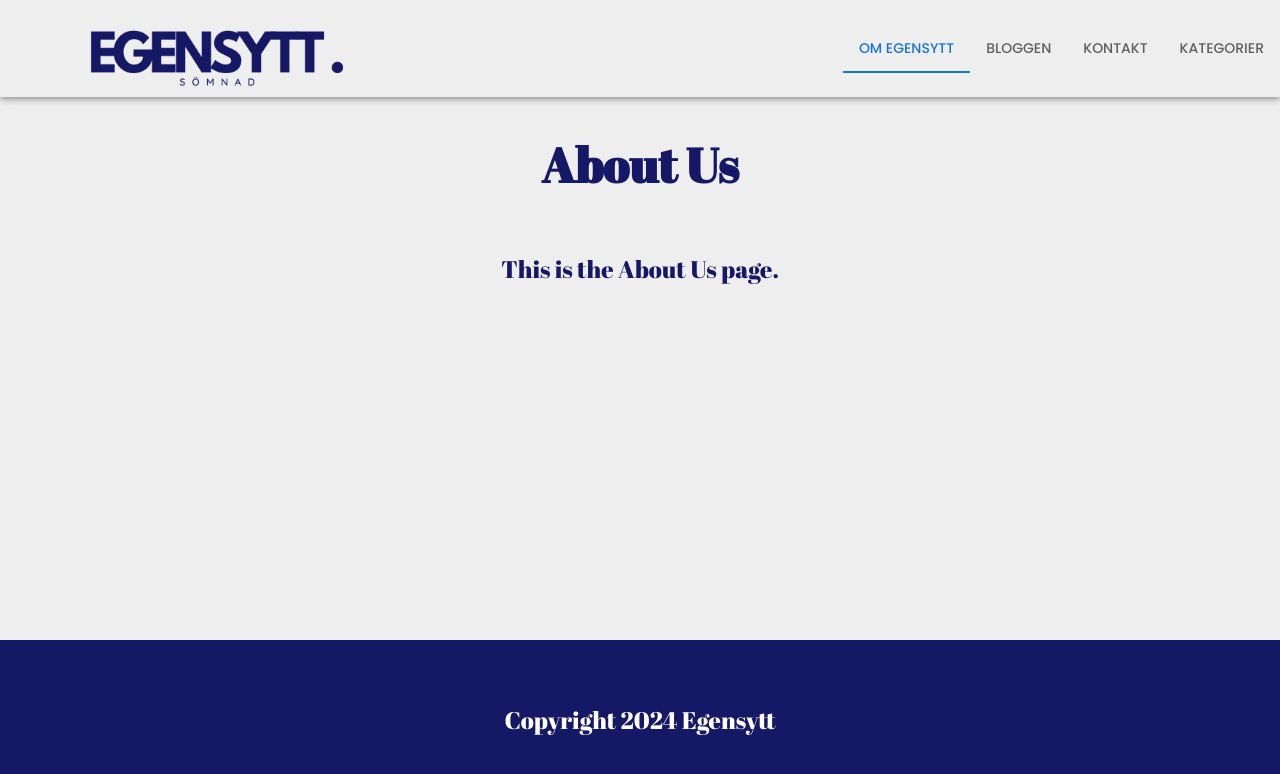
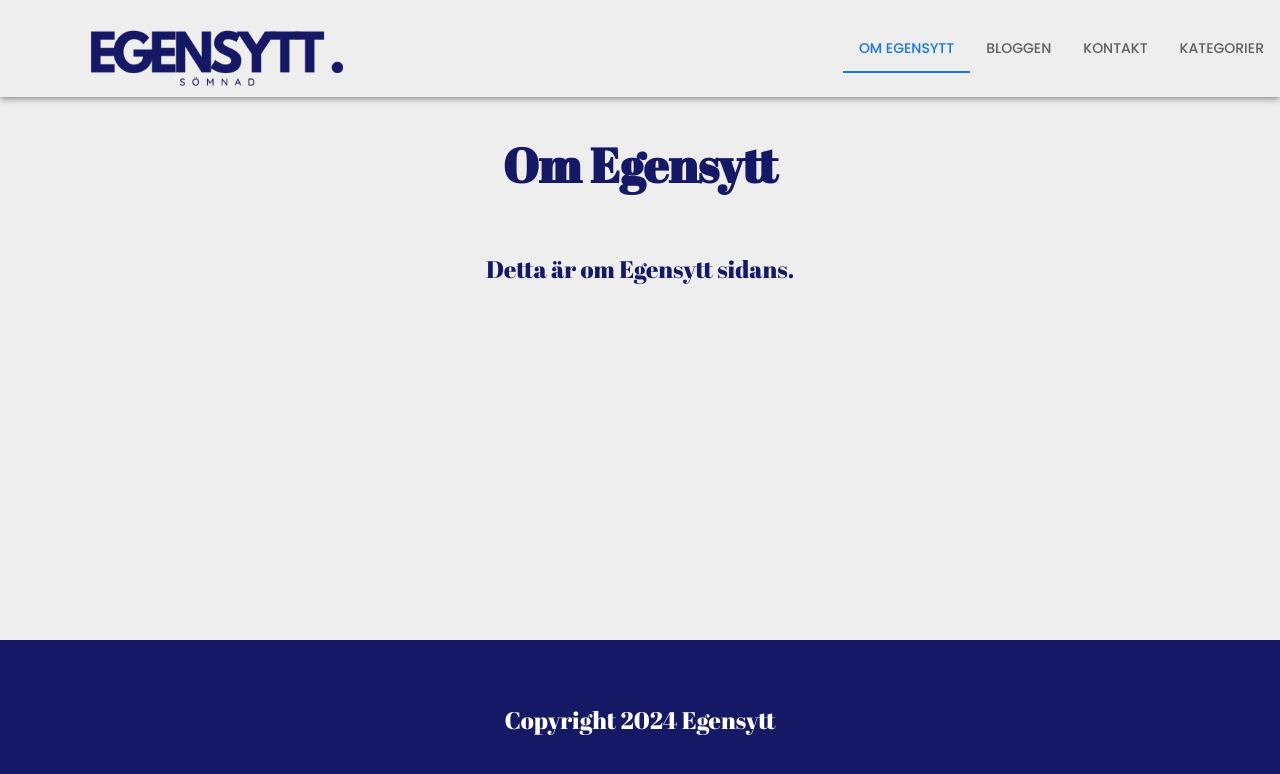
Before and after one commit to JosefineForsman/egensytt-blog, a Next.js app: page /about in a window 1280 px wide. Shown: the top 774 px of the page. Built offline with nearby package versions, Linux system fonts and the light colour scheme.

Commit message:
Update page titles and content

```diff
--- a/pages/about.tsx
+++ b/pages/about.tsx
@@ -2,9 +2,9 @@ import { Container, Box } from '@mui/material'
 export default function About() {
     return (
       <Container sx={{display:"flex", flexDirection:"column", alignItems:"center"}}>
-        <h1>About Us</h1>
+        <h1>Om Egensytt</h1>
         <Box sx={{display:"flex", }}>
-        <p>This is the About Us page.</p>
+        <p>Detta är om Egensytt sidans.</p>
 
         </Box>
       </Container>
--- a/pages/categories.tsx
+++ b/pages/categories.tsx
@@ -1,8 +1,8 @@
 export default function Categories() {
     return (
       <div>
-        <h1>Categories</h1>
-        <p>This is the Categories page.</p>
+        <h1>Kategorier</h1>
+        <p>Detta är kategori sidan.</p>
       </div>
     )
   }
--- a/pages/contact.tsx
+++ b/pages/contact.tsx
@@ -1,8 +1,8 @@
 function Contact() {
     return (
       <div>
-        <h1>Contact us</h1>
-        <p>This is the Contact page.</p>
+        <h1>Kontakt</h1>
+        <p>Detta är kontakt sidan.</p>
       </div>
     )
   }
--- a/pages/index.tsx
+++ b/pages/index.tsx
@@ -20,6 +20,7 @@ export default function BlogPosts({ blogPosts }: BlogPostsProps){
     console.log(blogPosts)
     return(
         <div className="blog-posts-list">
+             <h1>Blogg</h1>
             { blogPosts.map(post => (
                 <BlogPostCard key={post.sys.id} blogPosts={post}/>
             ))}
```
